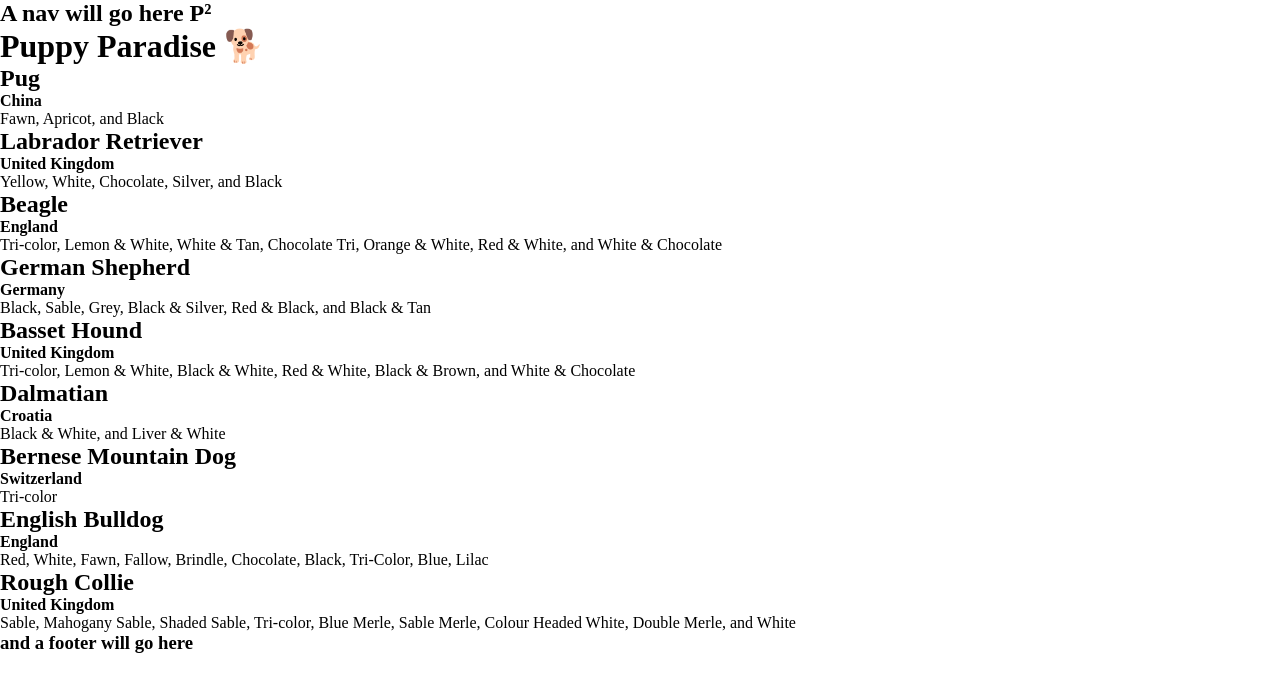
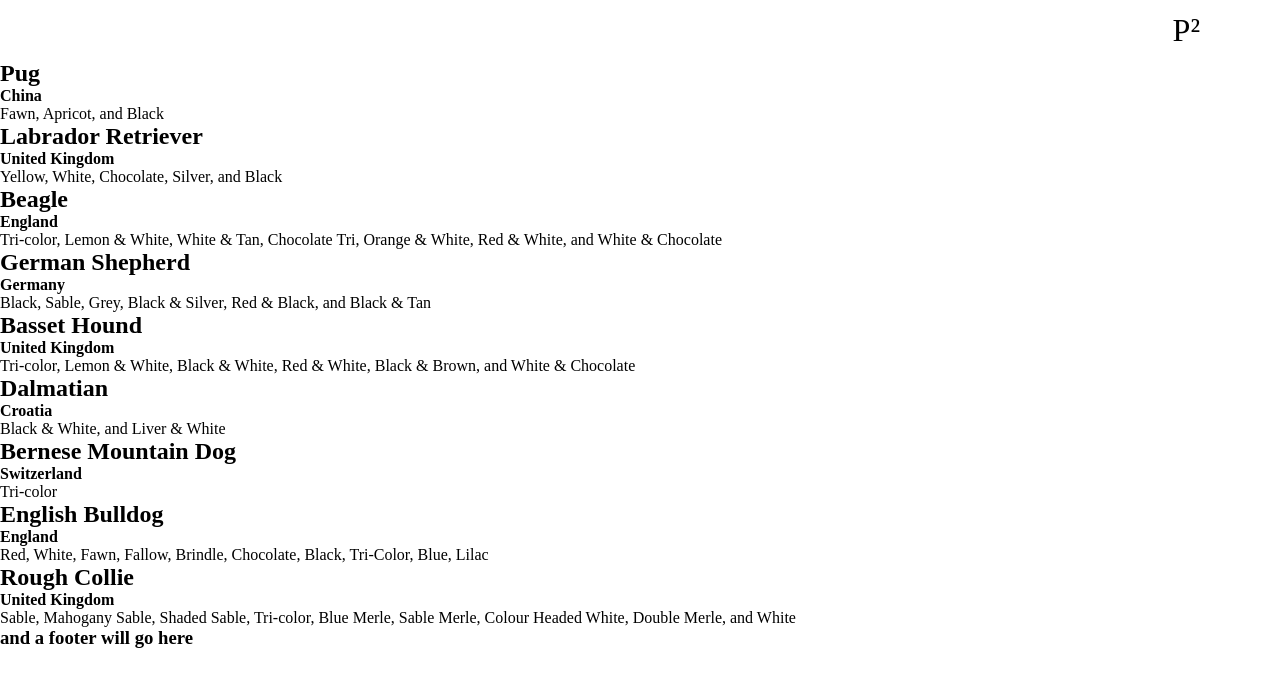
Before and after one commit to jos3ph-m/Puppy-Paradise, a React (Create React App) app: page / in a window 1280 px wide. Shown: the top 692 px of the page. Built offline with nearby package versions, Linux system fonts and the light colour scheme.

Commit message:
Working on top Nav - 5

```diff
--- a/src/App.js
+++ b/src/App.js
@@ -9,7 +9,6 @@ function App() {
   return (
     <div className="App">
       <Nav></Nav>
-      <h1>Puppy Paradise 🐕</h1>
       <Dogs></Dogs>
       <Footer></Footer>
     </div>
--- a/src/components/Nav.js
+++ b/src/components/Nav.js
@@ -1,10 +1,24 @@
 import React from 'react';
+import styled from 'styled-components';
+
+const NavBar = styled.div`
+  height: 60px;
+  display: flex;
+  justify-content: flex-end;
+  align-items: center;
+`;
+
+const Logo = styled.div`
+  font-size: 2rem;
+  color: black;
+  margin-right: 5rem;
+`;
 
 const Nav = () => {
   return (
-    <div>
-      <h2>A nav will go here P²</h2>
-    </div>
+    <NavBar>
+      <Logo>P²</Logo>
+    </NavBar>
   );
 };
 
```
